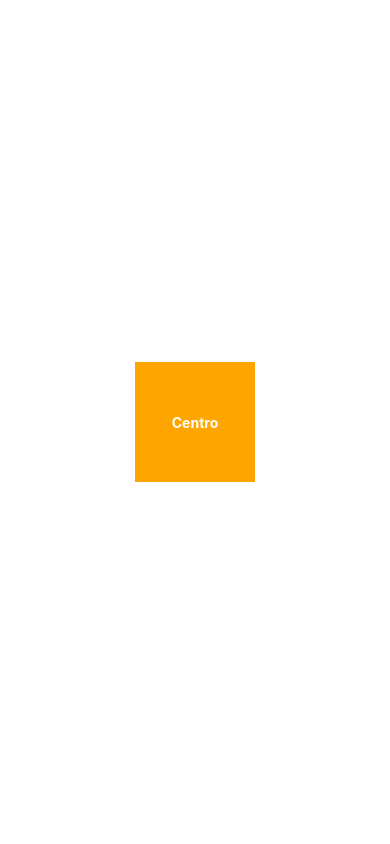
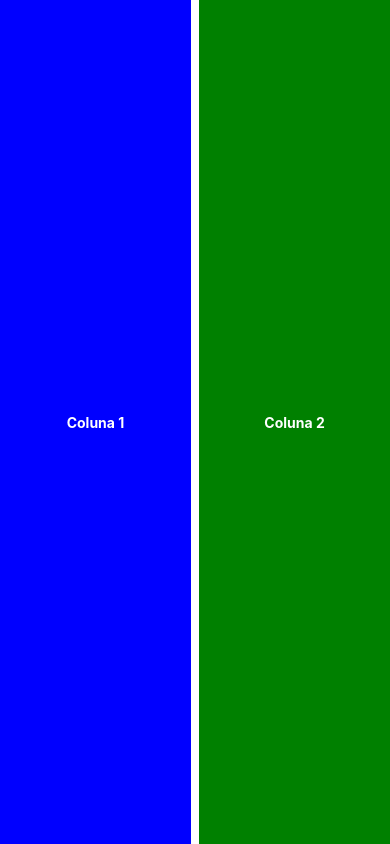
Before and after one commit to maria-quidiquimo/projeto-mobile, a React Native app in the folder first-app/: screen / in a window 390 px wide. Built offline with nearby package versions, Linux system fonts and the light colour scheme.

Commit message:
fazendo os arquivos do resto dos exercicios e fazendo exercicio 5

```diff
--- a/first-app/src/App.js
+++ b/first-app/src/App.js
@@ -10,10 +10,11 @@ import ExercicioView01 from './exercícios-view/exercicio1';
 import ExercicioView02 from './exercícios-view/exercicio2';
 import ExercicioView03 from './exercícios-view/exercicio3';
 import ExercicioView04 from './exercícios-view/exercicio4';
+import ExercicioView05 from './exercícios-view/exercicio5';
 
 export default function App() {
   return (
-    <ExercicioView04/>
+    <ExercicioView05/>
   );
 }
 
--- a/first-app/src/exercícios-view/exercicio5.js
+++ b/first-app/src/exercícios-view/exercicio5.js
@@ -0,0 +1,41 @@
+import { StyleSheet, Text, View } from "react-native";
+
+export default function ExercicioView05 () {
+  return <View style={styles.container}>
+    <View style={styles.blueBox}>
+        <Text style={styles.textStyle}>Coluna 1</Text>
+    </View>
+    <View style={styles.greenBox}>
+        <Text style={styles.textStyle}>Coluna 2</Text>
+    </View>
+  </View>;
+}
+
+const styles = StyleSheet.create({
+  container: {
+    alignItems: "center",
+    justifyContent: "center",
+    flex: 1,
+    gap: 8,
+    flexDirection: 'row'
+  },
+  textStyle: {
+    color: "white",
+    fontWeight: "bold",
+  },
+  blueBox: {
+    height: '100%',
+    backgroundColor: "blue",
+    alignItems: "center",
+    justifyContent: "center",
+    flex: 1
+
+  },
+  greenBox: {
+    height: '100%',
+    backgroundColor: "green",
+    alignItems: "center",
+    justifyContent: "center",
+    flex: 1
+  }
+});
```
Also changed, not shown: first-app/src/exercícios-view/exercicio10.js (added), first-app/src/exercícios-view/exercicio6.js (added), first-app/src/exercícios-view/exercicio7.js (added), first-app/src/exercícios-view/exercicio8.js (added), first-app/src/exercícios-view/exercicio9.js (added).
